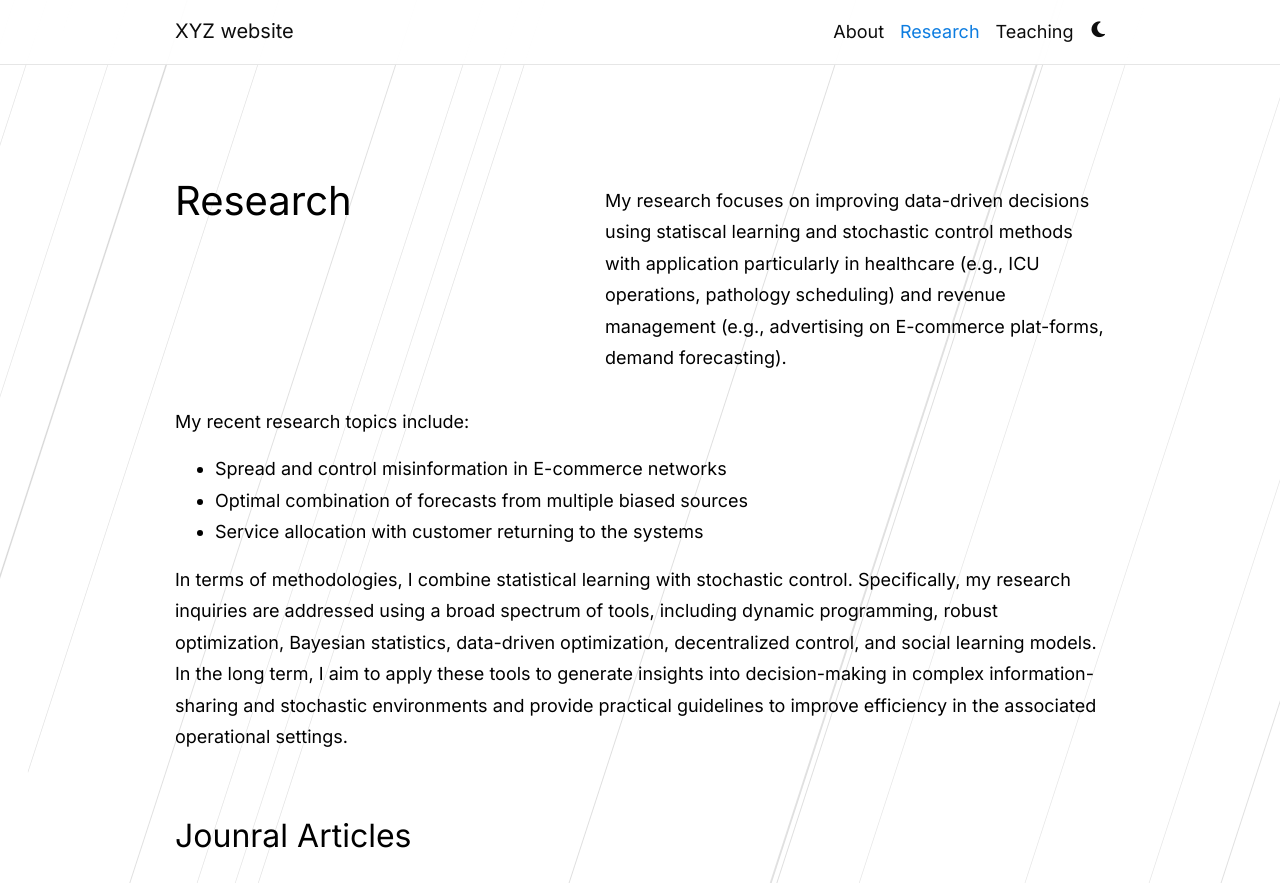
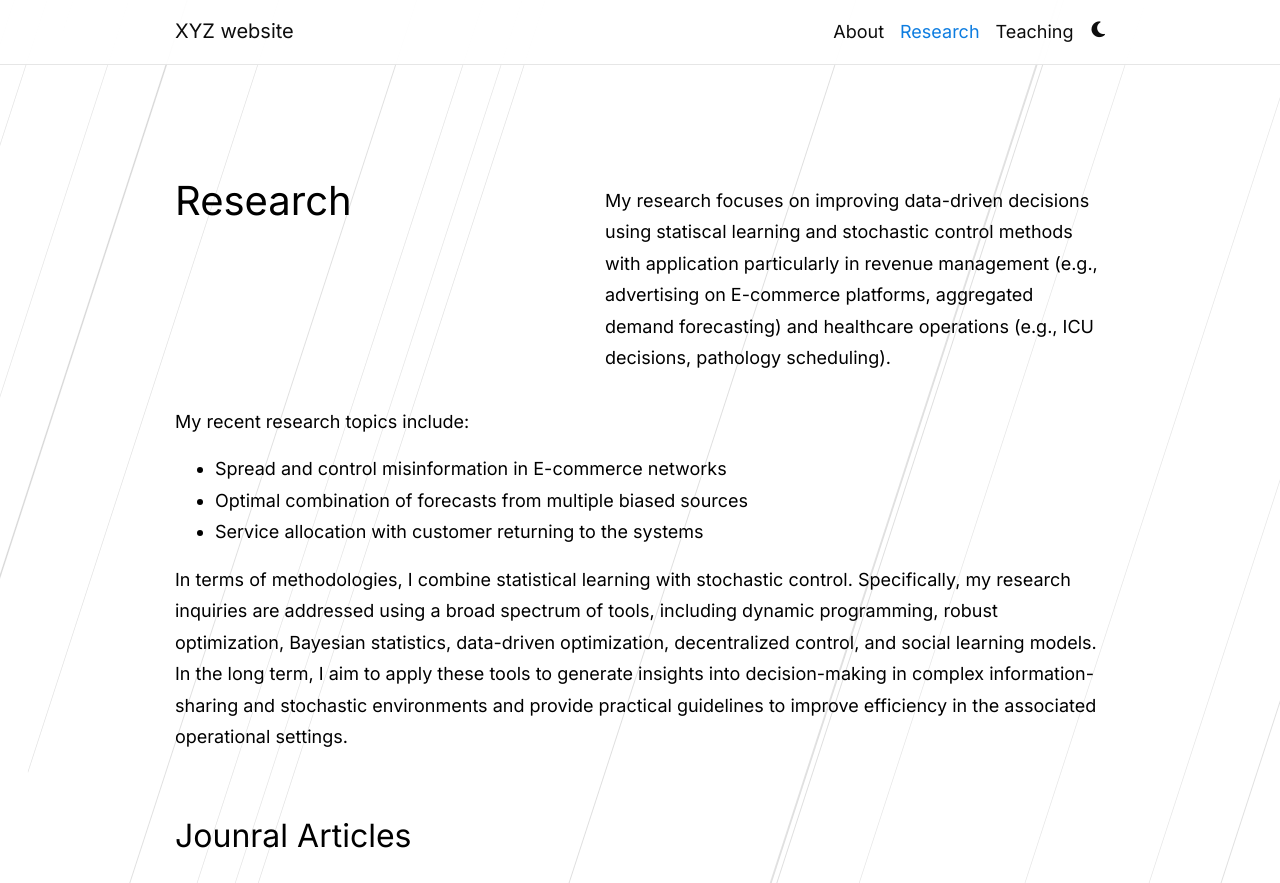
Before and after one commit to xyz2023ca/xyz2023ca.github.io, a Jekyll site: the page built from _pages/publications.md, in a window 1280 px wide and 900 px high, cut to the strip 0-883 px from the top of the window. Built offline with Jekyll 4.4.1, drawn with Linux system fonts in a browser that asks for light colours; comment, search, counter and statistics services are not loaded; a style sheet for code colours, icons or effects is not loaded.

Commit message:
Update publications.md

```diff
--- a/_pages/publications.md
+++ b/_pages/publications.md
@@ -2,7 +2,7 @@
 layout: page
 permalink: /publications/
 title: Research
-description: My research focuses on improving data-driven decisions using statiscal learning and stochastic control methods with application particularly in healthcare (e.g., ICU operations, pathology scheduling) and revenue management (e.g., advertising on E-commerce plat-forms, demand forecasting).
+description: My research focuses on improving data-driven decisions using statiscal learning and stochastic control methods with application particularly in revenue management (e.g., advertising on E-commerce platforms, aggregated demand forecasting) and healthcare operations (e.g., ICU decisions, pathology scheduling).
 nav: true
 nav_order: 1
 ---
```
